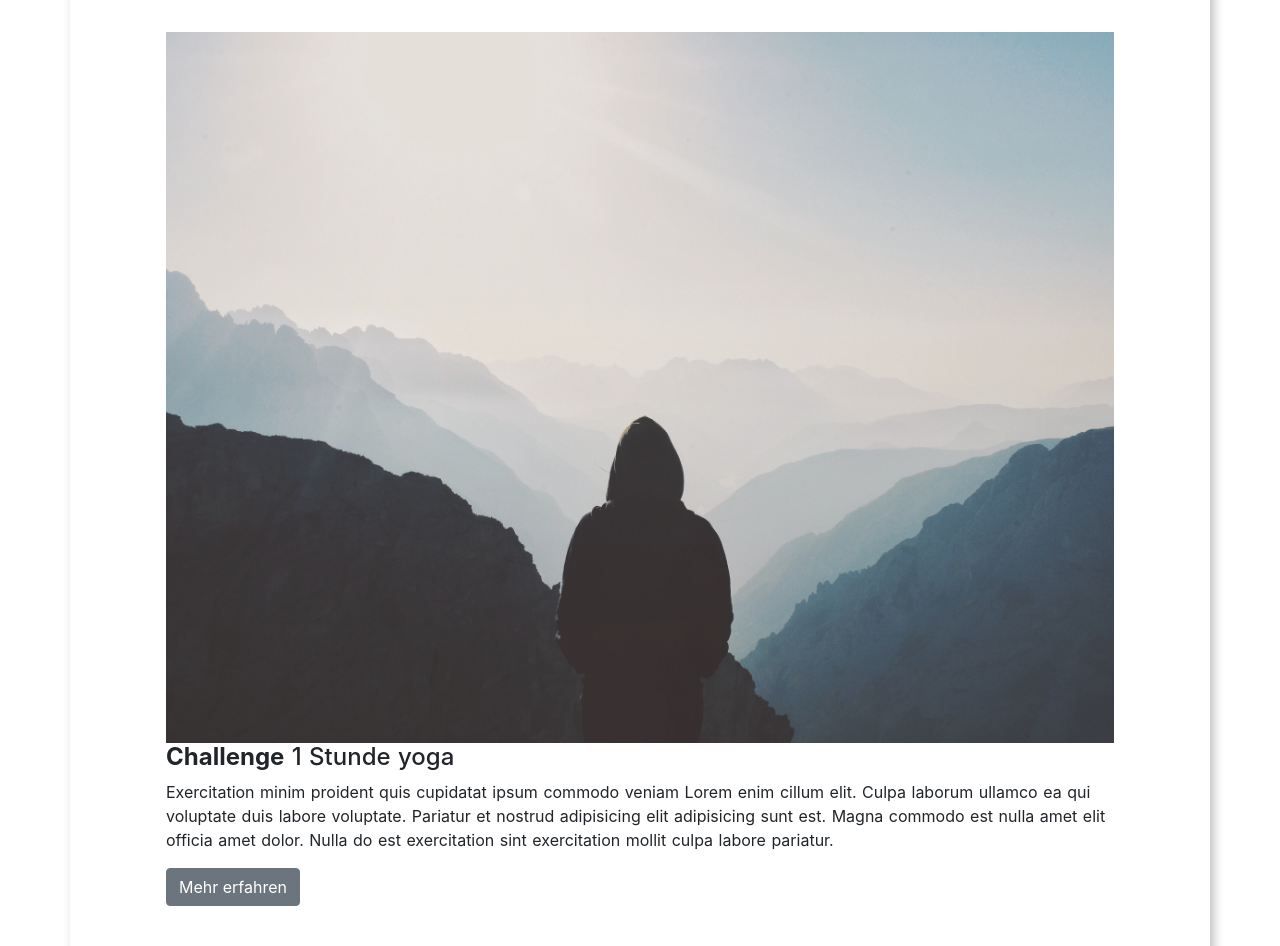
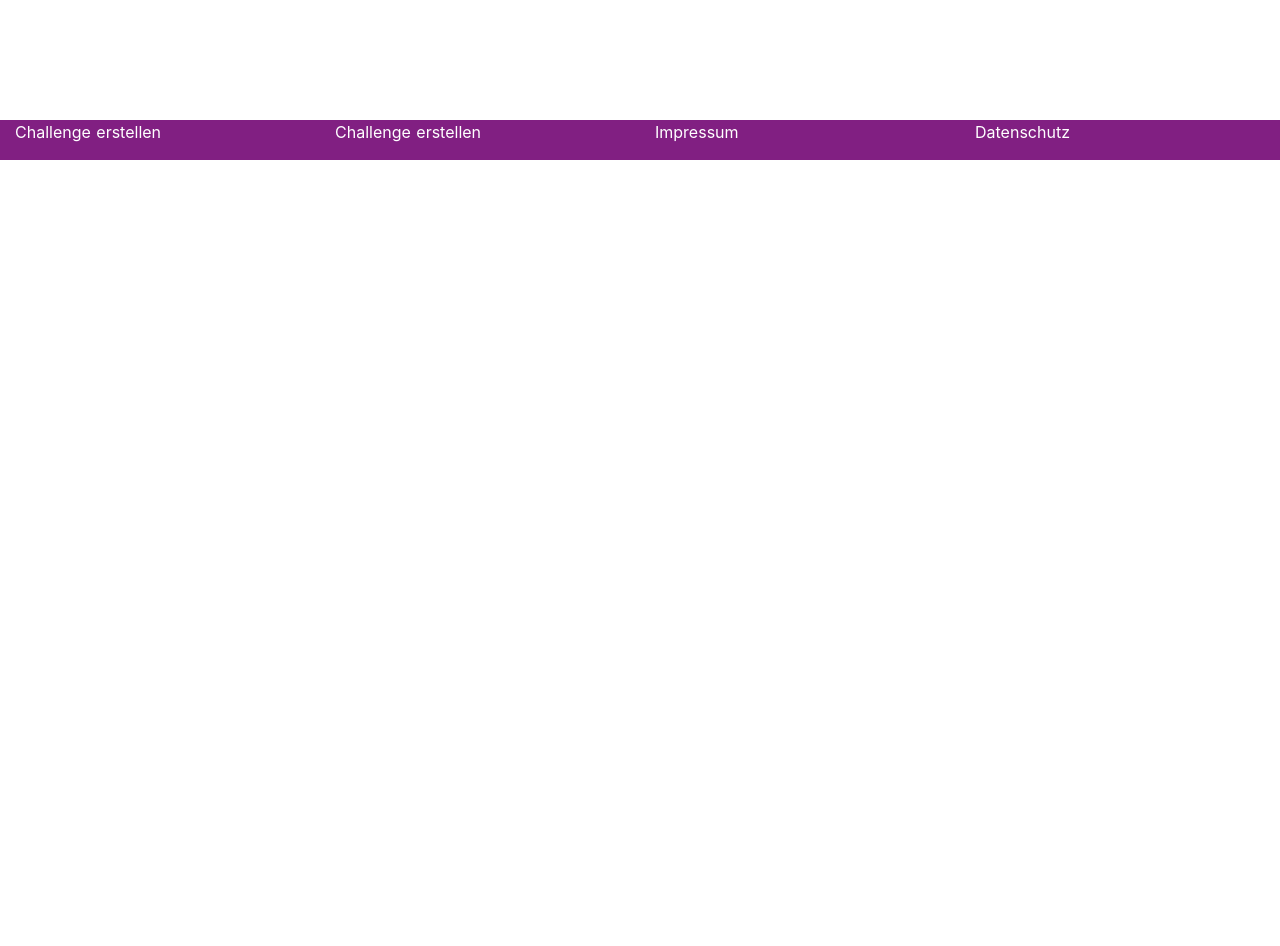
Before and after one commit to RichardMEN11/home_alone_challenge, a Nuxt app: page /challenges in a window 1280 px wide. Shown: the part 1426-2372 px from the top of the page. After the commit the page ends 1586 px from the top, so only its background shows below. Built offline with nearby package versions, Linux system fonts and the light colour scheme.

Commit message:
finish dashboard page

```diff
--- /dev/null
+++ b/components/ChallengeCard.vue
@@ -0,0 +1,45 @@
+<template>
+  <b-row>
+    <b-col cols="8">
+      <div class="dashboard--card-challenge">
+        <b-img src="/img/placeholder.jpg" fluid alt="Responsive image" class="card--img" />
+        <div class="card--text">
+          <h4><strong>Challenge: </strong>{{ title }}</h4>
+          <p>
+            {{ text }}
+          </p>
+          <b-button>Mehr erfahren</b-button>
+        </div>
+      </div>
+    </b-col>
+  </b-row>
+</template>
+
+<script>
+export default {
+  props: {
+    title: String,
+    text: String
+  }
+}
+</script>
+
+<style lang="scss" scoped>
+
+.dashboard{
+    &--card-challenge{
+        box-shadow: 4px 4px 10px rgba(0, 0, 0, 0.25);
+        margin-top: 2rem;
+        border-radius: 7px;
+
+        > .card--img{
+            border-radius: 7px 7px 0px 0px;
+            height: 30%;
+            width: 100%;
+        }
+        > .card--text{
+            padding: 3rem 6rem;
+        }
+      }
+}
+</style>
--- /dev/null
+++ b/components/Footer.vue
@@ -0,0 +1,34 @@
+<template>
+  <footer>
+    <b-container fluid>
+      <b-row>
+        <b-col>
+          Challenge erstellen
+        </b-col>
+        <b-col>
+          Challenge erstellen
+        </b-col>
+        <b-col>
+          Impressum
+        </b-col>
+        <b-col>
+          Datenschutz
+        </b-col>
+      </b-row>
+    </b-container>
+  </footer>
+</template>
+
+<script>
+
+</script>
+
+<style lang="scss" scoped>
+@import '../assets/style/variables';
+
+    footer{
+        height: 5vh;
+        background-color: $primary;
+        color: white;
+    }
+</style>
--- a/layouts/default.vue
+++ b/layouts/default.vue
@@ -2,14 +2,17 @@
   <div>
     <Nav />
     <nuxt />
+    <Footer />
   </div>
 </template>
 <script>
 import Nav from '../components/Nav'
+import Footer from '../components/Footer'
 
 export default {
   components: {
-    Nav
+    Nav,
+    Footer
   }
 }
 </script>
--- a/pages/challenges/index.vue
+++ b/pages/challenges/index.vue
@@ -39,8 +39,7 @@
               >
                 <b-form-input
                   id="input-1"
-                  v-model="form.email"
-                  type="email"
+                  v-model="form.title"
                   required
                   placeholder="Name der Challenge"
                 />
@@ -49,19 +48,23 @@
               <b-form-group id="input-group-2">
                 <b-form-input
                   id="input-2"
-                  v-model="form.name"
+                  v-model="form.text"
                   required
                   placeholder="Beschreibung der Challenge"
                 />
               </b-form-group>
               <b-button>Upload Foto</b-button>
               <b-button>Upload Video</b-button>
+              <br>
+              <b-button type="submit" variant="primary" class="mt-4">
+                Submit
+              </b-button>
             </b-form>
           </div>
         </b-col>
       </b-row>
     </b-container>
-    <b-container>
+    <b-container class="dashboard--challenges">
       <b-row>
         <b-col cols="9">
           <h3>Nimm jetzt an der Challenge teil</h3>
@@ -78,40 +81,42 @@
           </b-form>
         </b-col>
       </b-row>
-      <b-row>
-        <div class="dashboard--card">
-          <b-img src="/img/placeholder.jpg" fluid alt="Responsive image" />
-          <h4><strong>Challenge</strong> 1 Stunde yoga</h4>
-          <p>
-            Exercitation minim proident quis cupidatat ipsum commodo veniam Lorem enim cillum elit. Culpa laborum ullamco ea qui voluptate duis labore voluptate. Pariatur et nostrud adipisicing elit adipisicing sunt est. Magna commodo est nulla amet elit officia amet dolor. Nulla do est exercitation sint exercitation mollit culpa labore pariatur.
-          </p>
-          <b-button>Mehr erfahren</b-button>
-        </div>
-      </b-row>
+      <div v-for="challenge in challenges" :key="challenge.id">
+        <ChallengeCard
+          :id="challenge.id"
+          :title="challenge.title"
+          :text="challenge.text"
+        />
+      </div>
     </b-container>
   </div>
 </template>
 
 <script>
+import ChallengeCard from '../../components/ChallengeCard'
 export default {
+  components: {
+    ChallengeCard
+  },
   data () {
     return {
+      challenges: [],
       form: {
-        email: '',
-        name: ''
+        title: '',
+        text: ''
       }
     }
   },
   methods: {
     onSubmit (evt) {
       evt.preventDefault()
-      alert(JSON.stringify(this.form))
+      this.challenges.push(this.form)
     },
     onReset (evt) {
       evt.preventDefault()
       // Reset our form values
-      this.form.email = ''
-      this.form.name = ''
+      this.form.title = ''
+      this.form.text = ''
     }
   }
 }
@@ -150,5 +155,8 @@ export default {
     padding: 3rem 6rem;
     margin-top: 2rem;
   }
+  &--challenges{
+    min-height: 20vh;
+  }
 }
 </style>
```
Also changed, not shown: package.json (+4 -3 lines), 1 other file (tests, documents, lock files or other folders).
